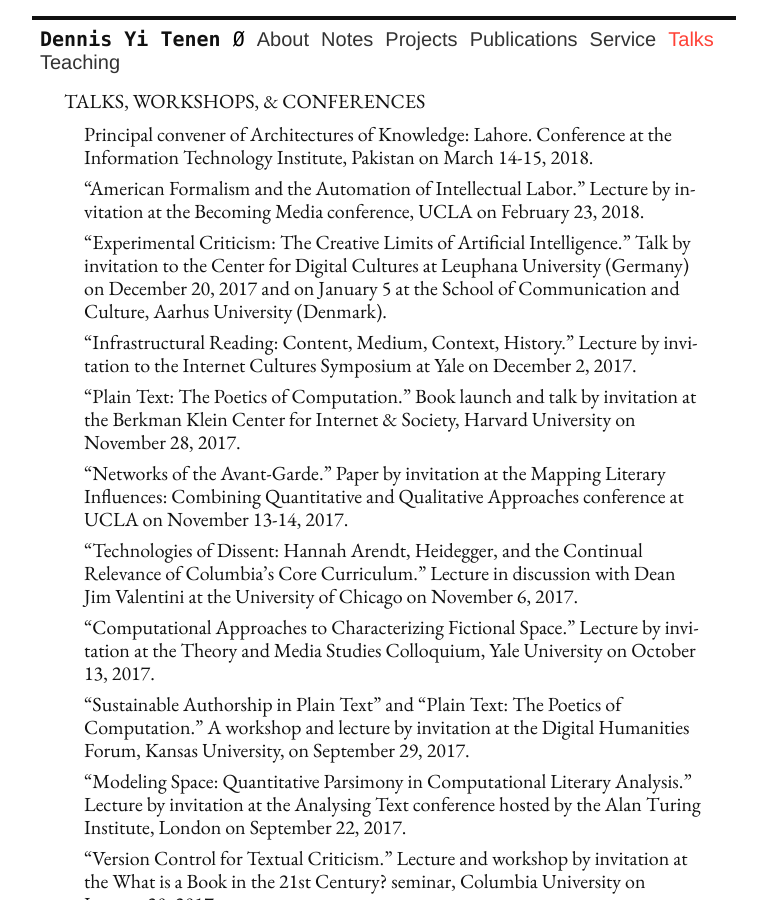
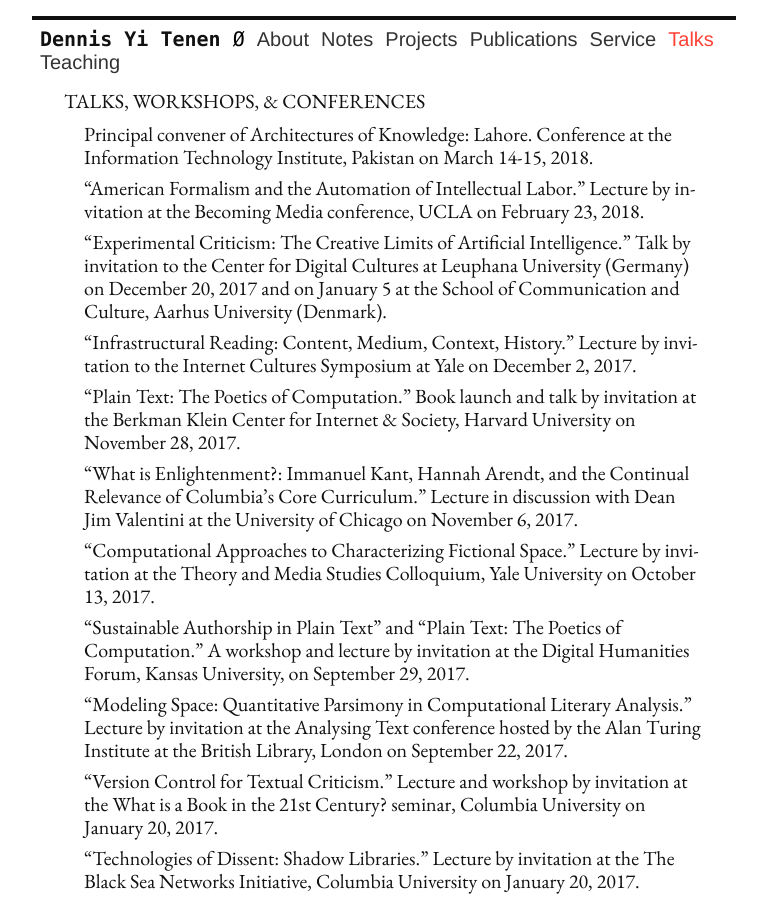
Before and after one commit to denten/denten.github.io, a Jekyll site: the page built from _pages/talks.md, in a window 1280 px wide and 900 px high. Shown: the whole window, without its empty margins (256-1023 px from the left). Built offline with Jekyll 4.4.1, drawn with Linux system fonts in a browser that asks for light colours; nearby versions of some CDN libraries; library files that are not in the unit come from our copies.

Commit message:
update talks

```diff
--- a/_includes/CV/06-talks.md
+++ b/_includes/CV/06-talks.md
@@ -14,10 +14,7 @@
 - "Plain Text: The Poetics of Computation." Book launch and talk by invitation
   at the Berkman Klein Center for Internet & Society, Harvard University on
 November 28, 2017.
-- "Networks of the Avant-Garde." Paper by invitation at the Mapping Literary
-  Influences: Combining Quantitative and Qualitative Approaches conference at
-UCLA on November 13-14, 2017.
-- "Technologies of Dissent: Hannah Arendt, Heidegger, and the Continual
+- "What is Enlightenment?: Immanuel Kant, Hannah Arendt, and the Continual
   Relevance of Columbia's Core Curriculum." Lecture in discussion with Dean
 Jim Valentini at the University of Chicago on November 6, 2017.
 - "Computational Approaches to Characterizing Fictional Space." Lecture by
@@ -28,7 +25,7 @@
 Forum, Kansas University, on September 29, 2017.
 - "Modeling Space: Quantitative Parsimony in Computational Literary Analysis."
   Lecture by invitation at the Analysing Text conference hosted by the Alan
-Turing Institute, London on September 22, 2017.
+Turing Institute at the British Library, London on September 22, 2017.
 - "Version Control for Textual Criticism." Lecture and workshop by invitation
   at the What is a Book in the 21st Century? seminar, Columbia University on
 January 20, 2017.
```
